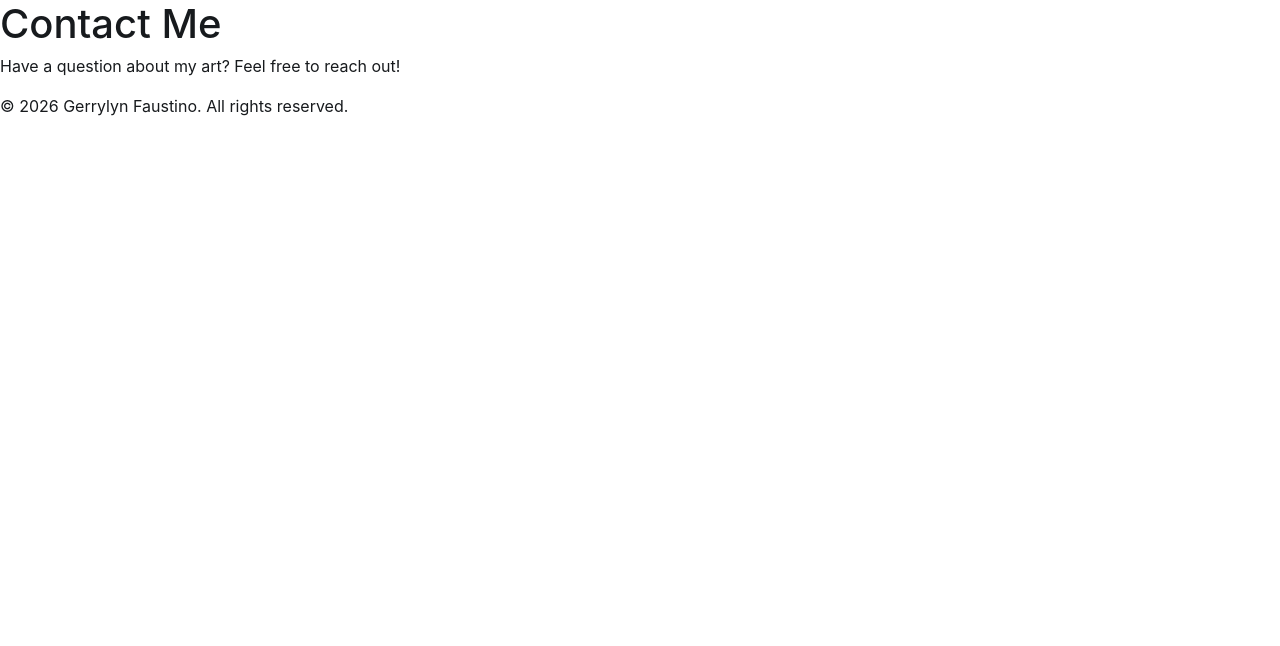
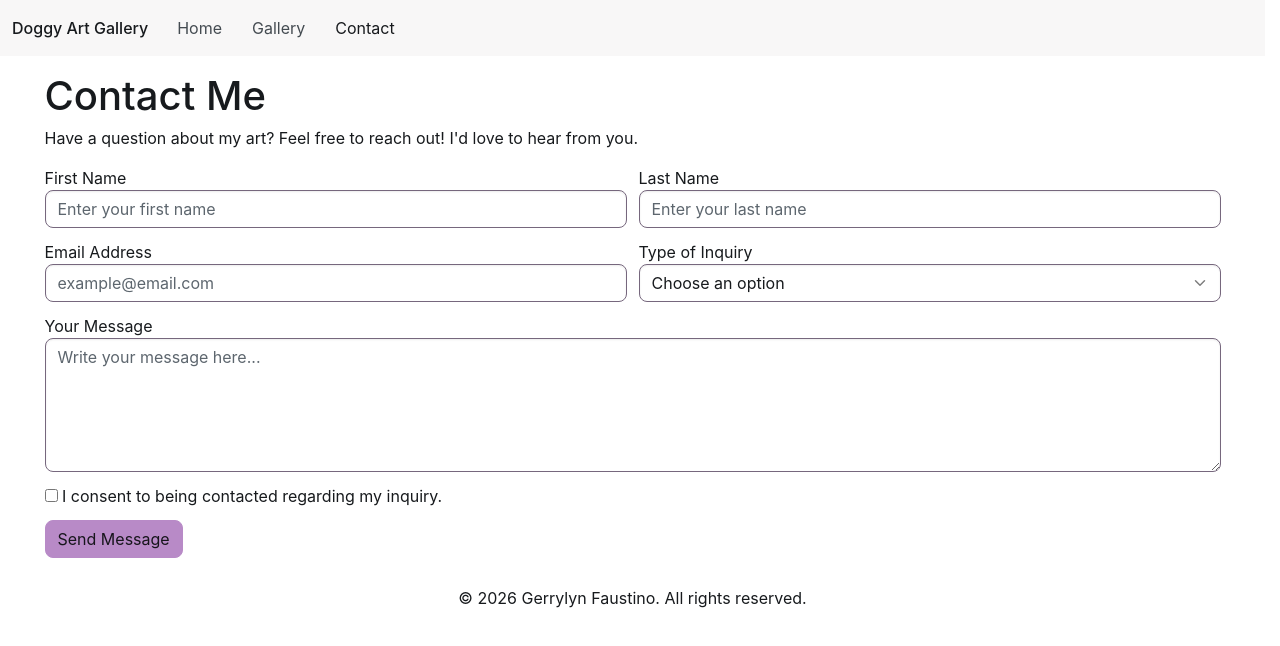
Before and after one commit to gerrylynfaustino-blip/CCT360-Lab6, a plain HTML site: page contact.html in a window 1280 px wide. Drawn offline with Linux system fonts and the light colour scheme.

Commit message:
Complete contact form and customize website theme

```diff
--- a/contact.html
+++ b/contact.html
@@ -1,29 +1,183 @@
 <!DOCTYPE html>
 <html lang="en">
+
 <head>
     <meta charset="UTF-8">
     <meta name="viewport" content="width=device-width, initial-scale=1.0">
-    <title>Gerrylyn Faustino — Contact</title>
+
+    <title>Contact Gerrylyn Faustino - Doggy Art Gallery</title>
+
     <link rel="stylesheet" href="css/bootstrap.min.css">
     <link rel="stylesheet" href="css/style.css">
 </head>
 
 <body>
 
-    <header>
+    <nav class="navbar md:navbar-expand bg-1 fg-2">
+        <div class="container-fluid">
+
+            <a class="navbar-brand" href="index.html">Doggy Art Gallery</a>
+
+            <button
+                class="btn-icon navbar-toggler"
+                type="button"
+                data-bs-toggle="drawer"
+                data-bs-target="#navbarNav"
+                aria-controls="navbarNav"
+                aria-expanded="false"
+                aria-label="Toggle navigation">
+
+                <span class="navbar-toggler-icon" aria-hidden="true"></span>
+            </button>
+
+            <dialog
+                class="drawer drawer-end"
+                id="navbarNav"
+                aria-labelledby="navbarNavLabel">
+
+                <div class="drawer-header">
+                    <h5 class="drawer-title" id="navbarNavLabel">Menu</h5>
+
+                    <button
+                        type="button"
+                        class="btn-close"
+                        data-bs-dismiss="drawer"
+                        aria-label="Close">
+                    </button>
+                </div>
+
+                <div class="drawer-body">
+                    <ul class="navbar-nav">
+                        <li class="nav-item">
+                            <a class="nav-link" href="index.html">Home</a>
+                        </li>
+
+                        <li class="nav-item">
+                            <a class="nav-link" href="index.html#gallery">Gallery</a>
+                        </li>
+
+                        <li class="nav-item">
+                            <a class="nav-link active" aria-current="page" href="contact.html">Contact</a>
+                        </li>
+                    </ul>
+                </div>
+
+            </dialog>
+        </div>
+    </nav>
+
+    <main class="container my-5">
+
         <h1>Contact Me</h1>
-    </header>
+        <p>Have a question about my art? Feel free to reach out! I'd love to hear from you.</p>
 
-    <main>
-        <p>Have a question about my art? Feel free to reach out!</p>
+        <form action="#" method="get">
+
+            <div class="row g-4">
+
+                <div class="col-12 md:col-6">
+                    <label for="firstName">First Name</label>
+
+                    <input
+                        type="text"
+                        class="form-control"
+                        id="firstName"
+                        name="firstName"
+                        placeholder="Enter your first name"
+                        required>
+                </div>
+
+                <div class="col-12 md:col-6">
+                    <label for="lastName">Last Name</label>
+
+                    <input
+                        type="text"
+                        class="form-control"
+                        id="lastName"
+                        name="lastName"
+                        placeholder="Enter your last name"
+                        required>
+                </div>
+
+                <div class="col-12 md:col-6">
+                    <label for="email">Email Address</label>
+
+                    <input
+                        type="email"
+                        class="form-control"
+                        id="email"
+                        name="email"
+                        placeholder="example@email.com"
+                        required>
+                </div>
+
+                <div class="col-12 md:col-6">
+                    <label for="inquiryType">Type of Inquiry</label>
+
+                    <select
+                        class="form-control"
+                        id="inquiryType"
+                        name="inquiryType"
+                        required>
+
+                        <option value="">Choose an option</option>
+                        <option value="artwork">Artwork Questions</option>
+                        <option value="commission">Commission Requests</option>
+                        <option value="general">General Inquiry</option>
+
+                    </select>
+                </div>
+
+                <div class="col-12">
+                    <label for="message">Your Message</label>
+
+                    <textarea
+                        class="form-control"
+                        id="message"
+                        name="message"
+                        rows="5"
+                        placeholder="Write your message here..."
+                        required></textarea>
+                </div>
+
+                <div class="col-12">
+                    <div class="form-check">
+
+                        <input
+                            class="form-check-input"
+                            type="checkbox"
+                            id="consent"
+                            name="consent"
+                            required>
+
+                        <label class="form-check-label" for="consent">I consent to being contacted regarding my inquiry.</label>
+
+                    </div>
+                </div>
+
+                <div class="col-12">
+
+                    <button
+                        type="submit"
+                        class="btn btn-solid theme-primary">
+
+                        Send Message
+                    </button>
+
+                </div>
+            </div>
+        </form>
     </main>
 
-    <footer>
+
+    <footer class="container text-center py-4">
         <p>&copy; 2026 Gerrylyn Faustino. All rights reserved.</p>
     </footer>
 
-    <script type="module" src="js/bootstrap.bundle.min.js"></script>
-
+    <script
+        type="module"
+        src="js/bootstrap.bundle.min.js">
+    </script>
 
 </body>
 </html>
--- a/css/style.css
+++ b/css/style.css
@@ -0,0 +1,19 @@
+:root {
+    --bs-primary: #b88ac7;
+    --bs-primary-rgb: 184, 138, 199;
+    --bs-body-bg: #17151c;
+    --bs-body-color: #f5edf7;
+    --bs-border-color: #76677d;
+}
+
+.btn-solid.theme-primary {
+    background-color: #b88ac7;
+    border-color: #b88ac7;
+    color: #17151c;
+}
+
+.btn-solid.theme-primary:hover {
+    background-color: #d4b2df;
+    border-color: #d4b2df;
+    color: #17151c;
+}
```
